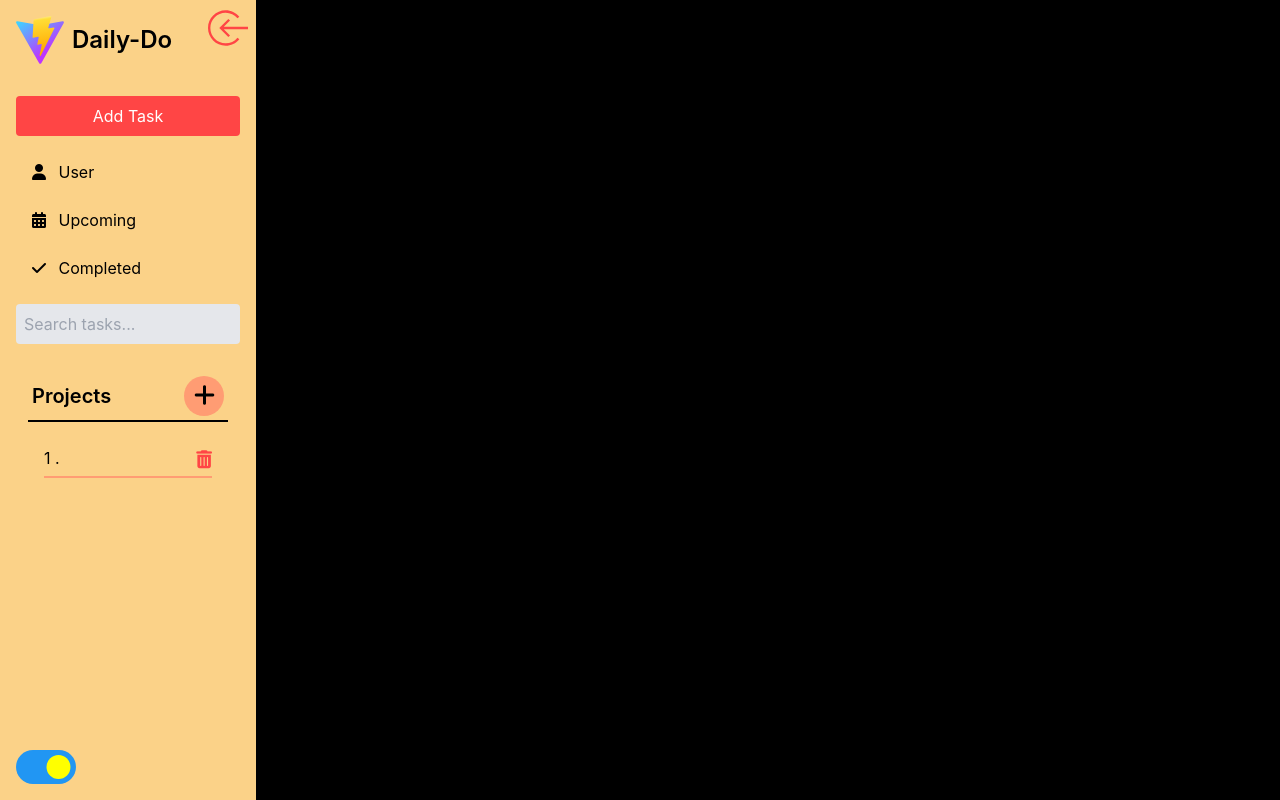
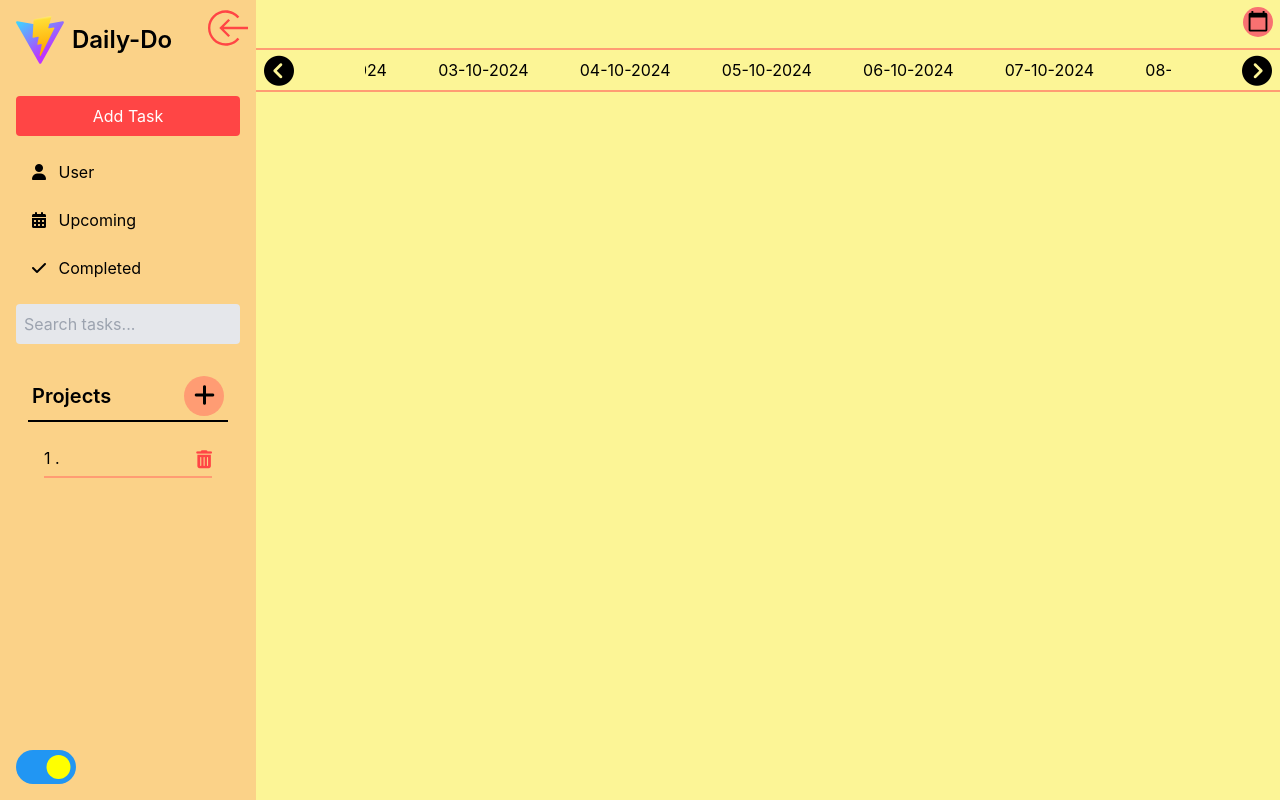
Before and after one commit to joseph-mv/daily_do, a React (Vite) app: page / in a window 1280 px wide. Built offline with nearby package versions, Linux system fonts and the light colour scheme.

Commit message:
feat:create Header component

```diff
--- a/package.json
+++ b/package.json
@@ -16,7 +16,9 @@
     "fake-indexeddb": "^6.0.0",
     "idb": "^8.0.0",
     "react": "^18.3.1",
+    "react-datepicker": "^7.5.0",
     "react-dom": "^18.3.1",
+    "react-icons": "^5.3.0",
     "react-redux": "^9.1.2"
   },
   "devDependencies": {
--- a/src/App.tsx
+++ b/src/App.tsx
@@ -4,7 +4,7 @@ import Main from "./components/main/Main";
 
 function App() {
   return (
-    <div className="flex">
+    <div className=" flex ">
       <Sidebar />
       <Main/>
     </div>
--- a/src/components/Sidebar/Sidebar.tsx
+++ b/src/components/Sidebar/Sidebar.tsx
@@ -56,7 +56,7 @@ const Sidebar: React.FC = () => {
       </button>
 
       <aside
-        className={` relative  transition-all duration-300 ease-in-out ${
+        className={` relative shrink-0  transition-all duration-300 ease-in-out ${
           isSidebarOpen
             ? "translate-x-0 opacity-100"
             : "-translate-x-full opacity-0 hidden"
--- a/src/components/Sidebar/TaskPopup.tsx
+++ b/src/components/Sidebar/TaskPopup.tsx
@@ -50,9 +50,9 @@ const dispatch=useDispatch()
 
 
   return (
-    <div className="fixed w-screen  z-50 inset-0 bg-black bg-opacity-50 flex items-center justify-center">
+    <div className="fixed w-screen  z-40 inset-0 bg-black bg-opacity-50 flex items-center justify-center">
       <div className="relative bg-coral p-6 z-50 rounded-lg shadow-lg w-full text-black max-w-md">
-        <button onClick={()=>{setIsTaskPopup(false)}} className="absolute right-3 top-4 font-bold text-2xl z-10  bg-lightYellow  text-center rounded-full size-10  transition-all hover:scale-110">  <i className=" fas fa-multiply "></i></button>
+        <button onClick={()=>{setIsTaskPopup(false)}} className="absolute  right-3 top-4 font-bold text-2xl   bg-lightYellow  text-center rounded-full size-10  transition-all hover:scale-110">  <i className=" fas fa-multiply "></i></button>
         <h2 className="text-2xl font-bold mb-4">Add Task</h2>
         <form onSubmit={handleSubmit}>
           <div>
--- /dev/null
+++ b/src/components/main/Header.tsx
@@ -0,0 +1,94 @@
+import React, { useEffect, useState } from "react";
+
+const Header: React.FC = () => {
+  const [startIndex, setStartIndex] = useState(0);
+  const [daysArr, setDaysArr] = useState<string[]>([]);
+  const today = new Date()
+    .toISOString()
+    .split("T")[0]
+    .split("-")
+    .reverse()
+    .join("-");
+
+  const [date, setDate] = useState<Date>(new Date());
+  // const date = new Date();
+  const Day = new Date();
+  console.log(date);
+  useEffect(() => {
+    const days: string[] = [];
+    function get11Days() {
+      for (let i = -5; i < 6; i++) {
+        Day.setDate(date.getDate() + i);
+        days.push(
+          Day.toISOString().split("T")[0].split("-").reverse().join("-")
+        ); // Format as DD-MM-YYYY
+      }
+    }
+    get11Days();
+    setDaysArr([...days]);
+  }, [date]);
+
+  // Number of items to show at once
+  // console.log(daysArr)
+  const handleLeftClick = () => {
+    Day.setDate(date.getDate() + startIndex - 6);
+    daysArr.pop();
+    daysArr.unshift(
+      Day.toISOString().split("T")[0].split("-").reverse().join("-")
+    );
+    setStartIndex((prevIndex) => prevIndex - 1);
+  };
+
+  const handleRightClick = () => {
+    Day.setDate(date.getDate() + startIndex + 6);
+    daysArr.shift();
+    daysArr.push(
+      Day.toISOString().split("T")[0].split("-").reverse().join("-")
+    );
+    setStartIndex((prevIndex) => prevIndex + 1);
+  };
+
+  const getDisplayText = (day: string) => {
+    if (today === day) return "today";
+    // if (index === 4) return "yesterday";
+    // if (index === 5) return "today";
+    // if (index === 6) return "tomorrow";
+  };
+
+  const handleDate = (e: React.ChangeEvent<HTMLInputElement>) => {
+    // console.log(e.target.value)
+    setDate(new Date(e.target.value));
+  };
+
+  return (
+    <header className="overflow-hidden m-0 p-2 mt-12 border-y-2 border-coral">
+      <input
+        onChange={handleDate}
+        className="absolute top-3 right-3 size-5 scale-150 rounded-full bg-red-400"
+        type="date"
+      />
+
+      <i
+        className="absolute left-2 top-14 text-3xl  fa-solid fa-circle-chevron-left cursor-pointer hover:-translate-x-1"
+        onClick={handleLeftClick}
+      ></i>
+
+      <ul className="flex w-[80%]  overflow-hidden mx-auto items-center justify-center gap-[4vw]">
+        {daysArr.map((day) => {
+          // const actualIndex = startIndex + i;
+          return (
+            <li key={day} className="text-nowrap hover:scale-105">
+              {getDisplayText(day) || day}
+            </li>
+          );
+        })}
+      </ul>
+      <i
+        className="absolute right-2 text-3xl top-14 fa-solid fa-circle-chevron-right cursor-pointer hover:translate-x-1"
+        onClick={handleRightClick}
+      ></i>
+    </header>
+  );
+};
+
+export default Header;
--- a/src/components/main/Main.tsx
+++ b/src/components/main/Main.tsx
@@ -1,9 +1,12 @@
-import React from 'react'
+
+import Header from "./Header";
 
 const Main = () => {
   return (
-    <main className='bg-black h-screen flex-1'>Main</main>
-  )
-}
+    <main className="relative h-screen grow w-[50%] ">
+      <Header />
+    </main>
+  );
+};
 
-export default Main
+export default Main;
--- a/src/idb/todoService.ts
+++ b/src/idb/todoService.ts
@@ -3,9 +3,9 @@ import dbPromise from "./indexedDB";
 
 export type Todo = { date: string , todo:TaskItem[]};
 
-export const addTodoToDb = async (todoArr: Todo) => {
+export const addTodoToDb = async (todo: Todo) => {
   const db = await dbPromise;
-  await db.put("todo", todoArr);
+  await db.put("todo", todo);
 };
 
 export const getAllTodo=async()=>{
@@ -13,6 +13,6 @@ export const getAllTodo=async()=>{
     const todo=await db.getAll('todo')
     // console.log(todo)
     const todoObj=todo.reduce((acc,item)=>({...acc,[item.date]:item.todo}),{})
-    console.log(todoObj)
+    // console.log(todoObj)
     return todoObj
 }
--- a/src/index.css
+++ b/src/index.css
@@ -21,8 +21,9 @@
 
 }
 body {
-  @apply bg-lightYellow text-black ; /* Default styles for light mode */
+  @apply bg-lightYellow text-black overflow-hidden max-w-[100vw] ;
+ /* Default styles for light mode */
 }
 body.dark {
-  @apply bg-gray-900 text-white; /* Styles for dark mode */
+  @apply bg-gray-900 text-white overflow-hidden max-w-[100vw]; /* Styles for dark mode */
 }
```
Also changed, not shown: src/idb/indexedDB.ts (+10 -11 lines), 1 other file (tests, documents, lock files or other folders).
